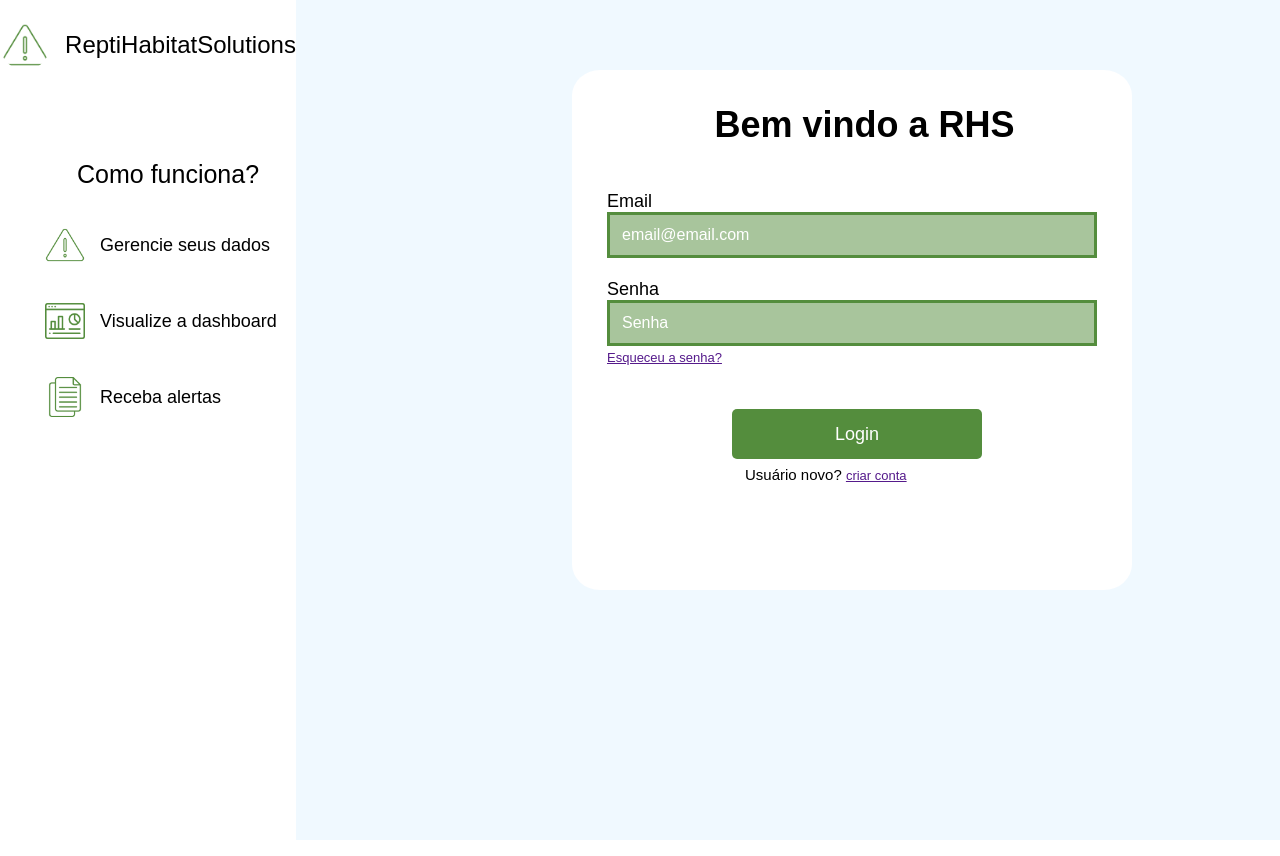
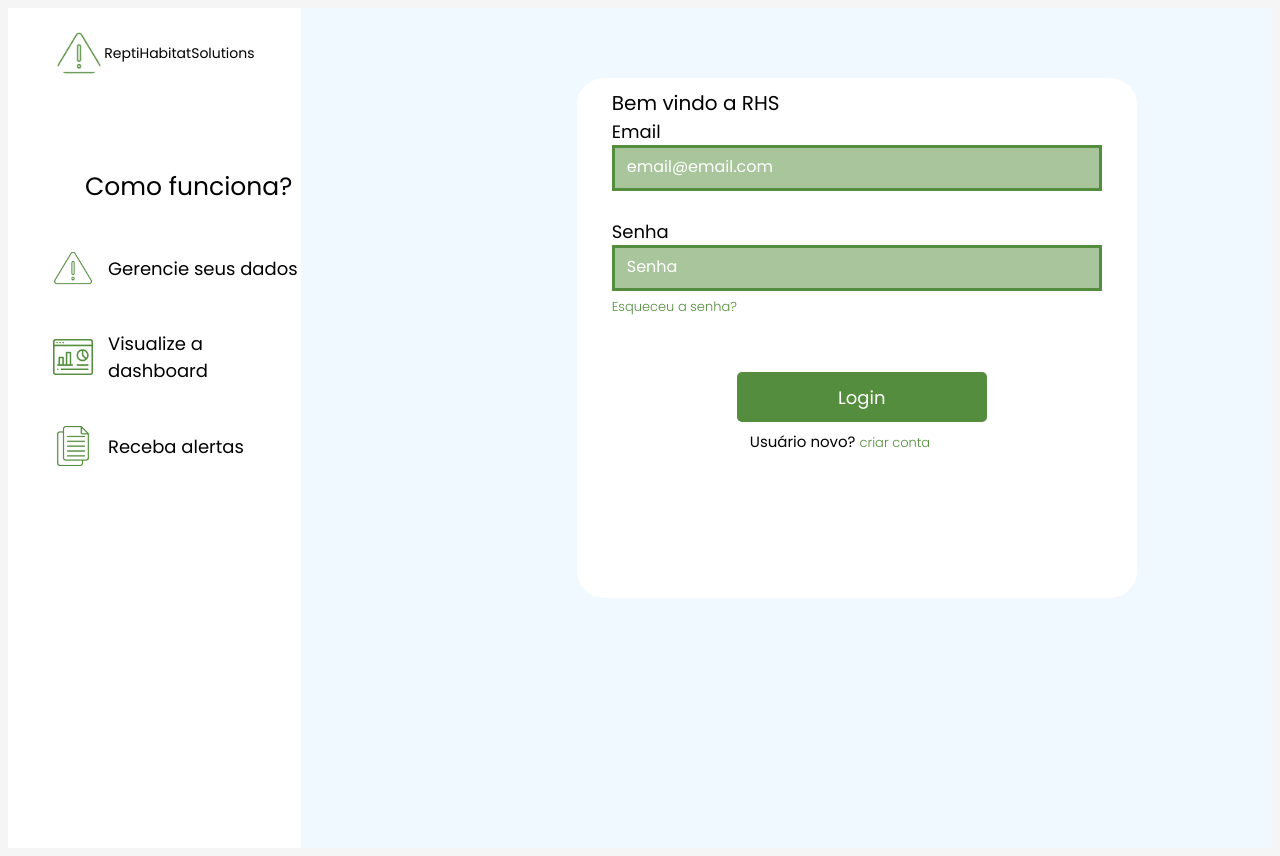
Before and after one commit to samussouza/ReptiHabitatSolutions, a plain HTML site: page SIte Institucional/Login/login.html in a window 1280 px wide. Drawn offline with Linux system fonts and the light colour scheme.

Commit message:
Alterações login e cadastro

```diff
--- a/SIte Institucional/Login/login.html
+++ b/SIte Institucional/Login/login.html
@@ -14,7 +14,7 @@
 
             <div class="identidade">
                 <img src="e2ece546f164f4c640408133476552f8.png" alt="" class="logo">
-                <span class="logo-text">ReptiHabitatSolutions</span>
+                <span>ReptiHabitatSolutions</span>
             </div>
 
             <div class="vantagens">
@@ -42,7 +42,7 @@
 
                 <div class="inputsFilhos">
                     <span class="h1">
-                        <h1>Bem vindo a RHS</h1>
+                        Bem vindo a RHS
 
                     </span><br>
                     <span>Email</span><br>
--- a/SIte Institucional/Login/style.css
+++ b/SIte Institucional/Login/style.css
@@ -1,9 +1,15 @@
+@import url('https://fonts.googleapis.com/css2?family=Nunito+Sans:opsz,wght@6..12,400;6..12,500&family=Poppins:ital,wght@0,100;0,200;0,300;0,400;0,500;0,600;0,700;0,800;0,900;1,100;1,200;1,300;1,400;1,500;1,600;1,700;1,800;1,900&family=Ubuntu&display=swap');
+
+*{
+  font-family: "Poppins", sans-serif;
+}
+
+
 body {
-    padding: 0;
-    margin: 0;
-    overflow: hidden;
-    /* Impede a exibição da barra de rolagem */
-    font-family: Arial;
+    background-color: whitesmoke;
+    font-family: Cambria, Cochin, Georgia, Times, 'Times New Roman', serif;
+    font-size: 14px;
+    font-weight: 400;
 }
 
 .container {
@@ -82,6 +88,9 @@ body {
 }
 
 .h1 {
+    font-size: 20px;
+    font-family: "Poppins", sans-serif;
+
     text-align: center;
 
 }
@@ -122,8 +131,27 @@ body {
     font-size: 18px;
 }
 
+
+button:hover {
+    background-color: #5ca340;
+    transition: all 0.5s;
+  }
+
 .userNovo {
 
     padding-top: 5px;
     margin-left: 163px;
 }
+
+a{
+    color: #548D3D;
+    font-weight: 300;
+    text-decoration: none;
+  }
+
+
+  a:hover{
+    color: #548D3D;
+    font-weight: 500;
+    transition: all 0.3s;
+  }
```
